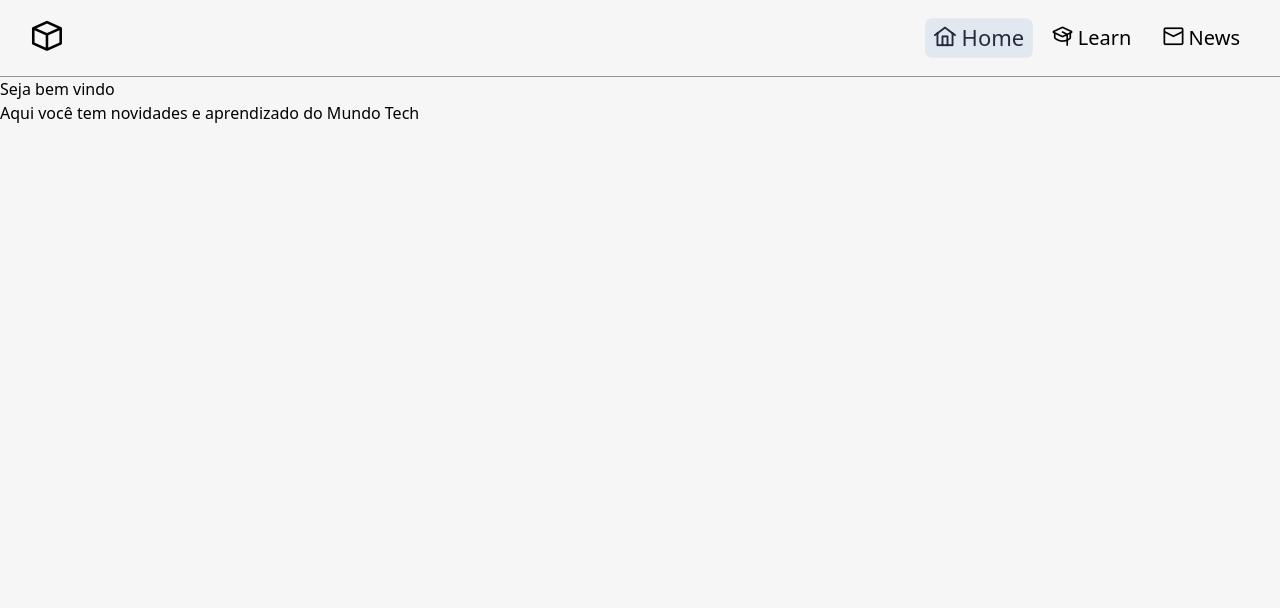
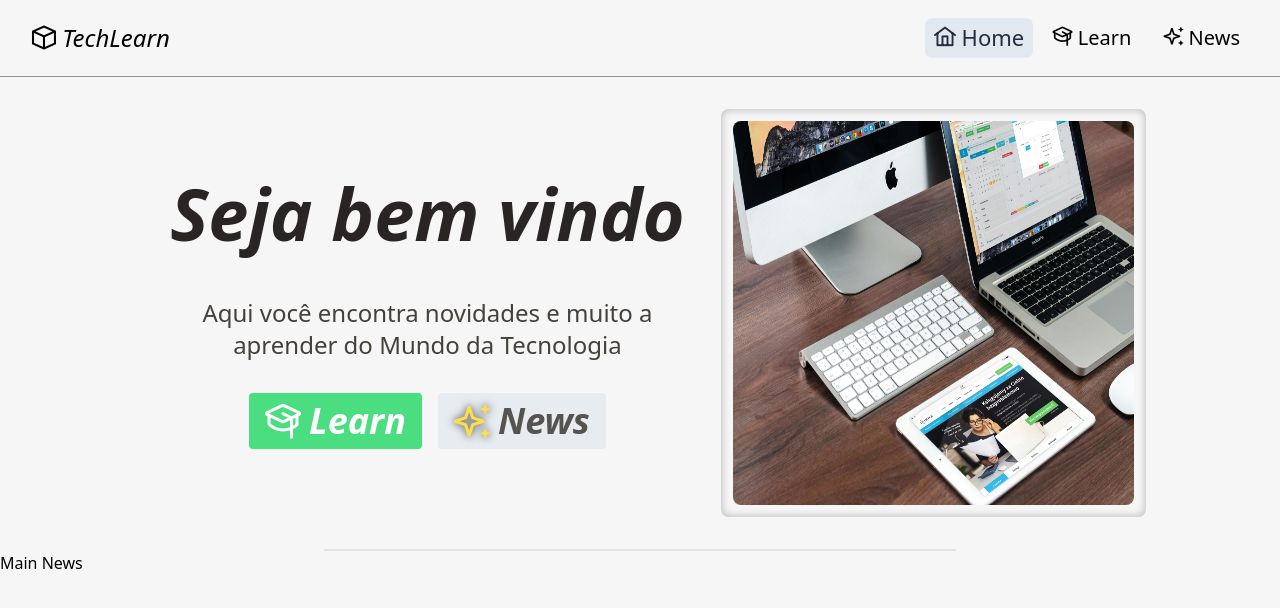
Before and after one commit to Willian-Gabriel-18/ProjetoTechLearn, a Vue app: page / in a window 1280 px wide. Shown: the top 608 px of the page. Built offline with nearby package versions, Linux system fonts and the light colour scheme.

Commit message:
Componente Hero criado e completo

```diff
--- a/src/components/HeroSample.vue
+++ b/src/components/HeroSample.vue
@@ -1,25 +1,62 @@
 <script setup>
 import { defineProps } from 'vue';
 
-const props = defineProps({
+defineProps({
   heroTitle: {
     type: String,
     default: "Seja bem vindo"
   },
   heroDescription: {
     type: String,
-    default: "Aqui você tem novidades e aprendizado do Mundo Tech"
+    default: "Aqui você encontra novidades e muito a aprender do Mundo da Tecnologia"
   },
 });
+
 </script>
 
 <template>
-<section class="">
-  <h2>{{ heroTitle }}</h2>
-  <p>{{ heroDescription }}</p>
+<section class="flex flex-col justify-center items-center flex-nowrap pt-8 px-2">
+
+  <div class="flex justify-center items-center flex-nowrap w-80p gap-4 md:gap-0">
+     <!-- Esta div está guardando a div de apresentaçaão do site e a imagem -->
+
+    <div class="flex flex-nowrap flex-col justify-center items-center">
+      <!-- Esta div está guardando a apresentação do site -->
+      <h2 class="text-5xl md:text-7xl text-center font-bold italic text-stone-800">{{ heroTitle }}</h2>
+      <p class="mt-3 md:mt-12 md:text-2xl text-center text-stone-700 md:w-80p">{{ heroDescription }}</p>
+      <div class="flex flex-nowrap justify-center items-center mt-5 md:mt-8 gap-2 md:gap-4 italic">
+        <RouterLink to="/learn" class="interactiveButton bg-green-400 px-4 py-2 rounded text-white flex items-center flex-nowrap gap-2">
+          <i class="pi pi-graduation-cap text-xl align-middle md:text-4xl"></i>
+          <p class="font-bold">Learn</p>
+        </RouterLink>
+        <RouterLink to="/news" class="interactiveButton bg-slate-200/70 text-stone-600 px-4 py-2 rounded flex items-center flex-nowrap gap-2">
+          <i class="pi pi-sparkles align-middle text-yellow-300 text-xl md:text-4xl"></i>
+          <p class="font-bold">News</p>
+        </RouterLink>
+      </div>
+    </div>
+
+    <div class="hidden imgFrame md:block rounded-lg px-3 py-3 overflow-hidden">
+      <!-- Esta div está guardando a imagem de apresentação do site -->
+      <img src="../../assets/img/heroImage.jpg" alt="Alguns notebooks e tablets em cima de uma mesa" class="h-96 rounded-lg hover:scale-125 transition-all">
+    </div>
+
+  </div>
+
+  <div class="w-80p md:w-50p h-[2px] rounded-md bg-stone-200 mt-8"></div>
 </section>
 </template>
 
 <style scoped>
+.pi-sparkles{
+  text-shadow: 0 0 .5rem #000000cf;
+}
 
+.imgFrame{
+  box-shadow: inset 0 0 .5rem #00000048;
+}
+
+.interactiveButton{
+  @apply md:text-4xl md:hover:scale-105 hover:cursor-pointer md:hover:shadow-lg md:hover:shadow-orange-500 transition-all duration-75;
+}
 </style>
--- /dev/null
+++ b/src/components/HomeMainContent.vue
@@ -0,0 +1,13 @@
+<script setup>
+
+</script>
+
+<template>
+  <h3>Main News</h3>
+  <div>
+    <!-- Vai guardar os itens do carrosel -->
+  </div>
+</template>
+
+<style scoped>
+</style>
--- a/src/components/NavBar.vue
+++ b/src/components/NavBar.vue
@@ -10,15 +10,18 @@ const isActiveRoute = (path) => {
 
 <template>
   <header class="py-5 px-4 md:px-8 flex justify-between items-center flex-nowrap border-b border-black/40">
-    <RouterLink to="/" class="text-3xl text-black ">
-      <i class="pi pi-box hover:scale-150 hover:cursor-pointer hover:text-orange-500 hover:translate-x-4 transition duration-150"></i>
+    <RouterLink to="/" class="text-2xl text-black italic">
+      <div class="md:hover:scale-150 hover:cursor-pointer md:hover:text-orange-500 md:hover:translate-x-4 transition duration-150">
+        <i class="pi pi-box align-middle mb-1"></i>
+        TechLearn
+      </div>
     </RouterLink>
 
     <nav>
-      <ul class="flex flex-row flex-nowrap gap-4">
+      <ul class="flex flex-row flex-nowrap gap-2 md:gap-4">
         <li :class="{navItem: true, isActive: (isActiveRoute('/'))}"><RouterLink to="/"><i class="pi pi-home"></i> Home</RouterLink></li>
         <li :class="{navItem: true, isActive: (isActiveRoute('/learn'))}"><RouterLink to="/learn"><i class="pi pi-graduation-cap"></i> Learn</RouterLink></li>
-        <li :class="{navItem: true, isActive: (isActiveRoute('/news'))}"><RouterLink to="/news"><i class="pi pi-envelope"></i> News</RouterLink></li>
+        <li :class="{navItem: true, isActive: (isActiveRoute('/news'))}"><RouterLink to="/news"><i class="pi pi-sparkles"></i> News</RouterLink></li>
       </ul>
     </nav>
   </header>
@@ -26,7 +29,7 @@ const isActiveRoute = (path) => {
 
 <style scoped>
 .navItem{
-  @apply text-xl flex items-center px-2 py-1 rounded-md gap-1 md:hover:scale-110 md:hover:cursor-pointer md:hover:text-orange-500 md:hover:shadow md:hover:shadow-orange-500 transition duration-75;
+  @apply md:text-xl flex items-center px-2 py-1 rounded-md gap-1 md:hover:scale-110 hover:cursor-pointer md:hover:text-orange-500 md:hover:shadow md:hover:shadow-orange-500 transition-all duration-75;
 }
 
 .isActive{
--- a/src/main.js
+++ b/src/main.js
@@ -1,4 +1,4 @@
-import { createApp, getCurrentInstance } from 'vue'
+import { createApp } from 'vue'
 import App from './App.vue'
 import router from './router/index.js'
 import 'primeicons/primeicons.css'
--- a/src/view/HomeView.vue
+++ b/src/view/HomeView.vue
@@ -1,7 +1,9 @@
 <script setup>
 import HeroSample from '@/components/HeroSample.vue';
+import HomeMainContent from '@/components/HomeMainContent.vue';
 </script>
 
 <template>
 <HeroSample></HeroSample>
+<HomeMainContent></HomeMainContent>
 </template>
--- a/tailwind.config.js
+++ b/tailwind.config.js
@@ -3,7 +3,12 @@ export default {
   content: ['./index.html', './src/**/*.{js,ts,jsx,tsx,vue,css}'],
   darkMode: false,
   theme: {
-    extend: { },
+    extend: {
+      width: {
+        '50p': '50%',
+        '80p': '80%'
+      }
+     },
   },
   plugins: [],
 }
```
Also changed, not shown: assets/img/heroImage.jpg (added).
